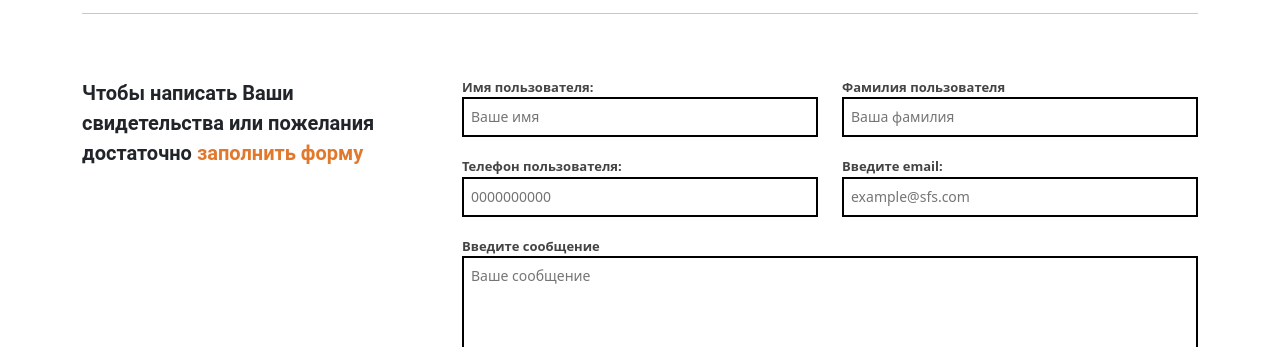
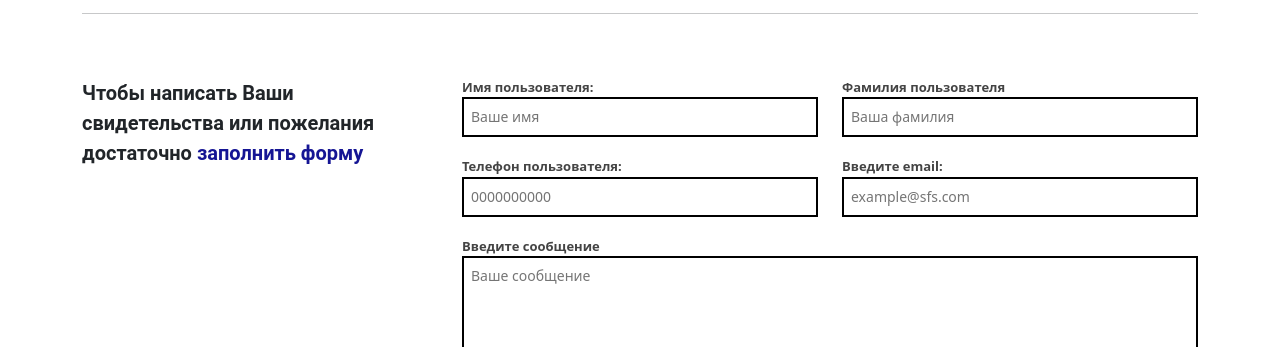
Before and after one commit to aleksejstorishnij/pravitskie, a plain HTML site: page contact.html in a window 1280 px wide. Shown: the part 448-795 px from the top of the page. Drawn offline with nearby package versions, Linux system fonts and the light colour scheme.

Commit message:
Add files via upload

```diff
--- a/css/contact.css
+++ b/css/contact.css
@@ -102,7 +102,7 @@ a{
     font-weight: 600;
 }
 .add_words{
-  color: #E2782B
+  color: #151594;
 }
 .title-but{
   font-family: 'Roboto', sans-serif;
```
